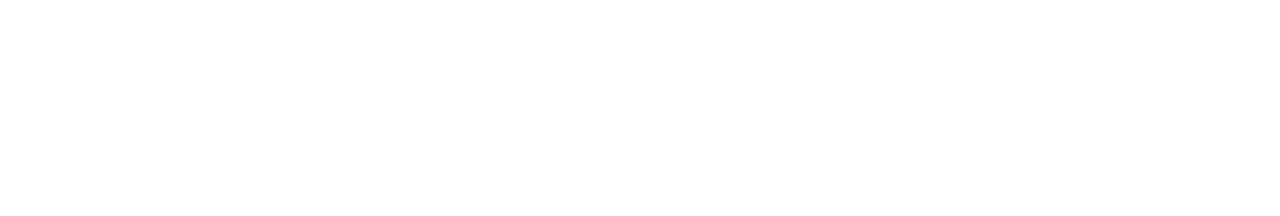
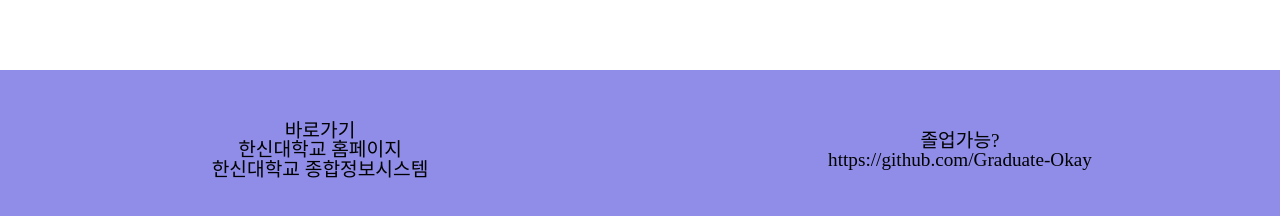
Before and after one commit to Graduate-Okay/Graduate-Okay-FE, a React (Create React App) app in the folder graduate-okay-fe/: page / in a window 1280 px wide. Shown: the part 682-898 px from the top of the page. Before the commit the page ends 800 px from the top, so only its background shows below. Built offline with nearby package versions, Linux system fonts and the light colour scheme; a web font is replaced by a local one.

Commit message:
Design : footer UI

```diff
--- a/graduate-okay-fe/src/App.tsx
+++ b/graduate-okay-fe/src/App.tsx
@@ -2,6 +2,7 @@ import React from "react";
 import { BrowserRouter, Route, Routes } from "react-router-dom";
 import Header from "./components/Header";
 import Nav from "./components/Nav";
+import Footer from "./components/Footer";
 import Main from "./pages/Main";
 
 function App() {
@@ -12,6 +13,7 @@ function App() {
       <Routes>
         <Route path="/" element={<Main />} />
       </Routes>
+      <Footer />
     </BrowserRouter>
   );
 }
--- /dev/null
+++ b/graduate-okay-fe/src/components/Footer.tsx
@@ -0,0 +1,50 @@
+import React from "react";
+import styled, { ThemeProvider } from "styled-components";
+import theme from "../constants/theme";
+
+const Footer: React.FC = () => {
+  return (
+    <ThemeProvider theme={theme}>
+      <FooterSection>
+        <Content>
+          <p>바로가기</p>
+          <a href="https://www.hs.ac.kr/intro.html" target="_blank">
+            한신대학교 홈페이지
+          </a>
+          <a href="https://hsctis.hs.ac.kr/app-nexa/index.html" target="_blank">
+            한신대학교 종합정보시스템
+          </a>
+        </Content>
+        <Content>
+          <p>졸업가능?</p>
+          <p>https://github.com/Graduate-Okay</p>
+        </Content>
+      </FooterSection>
+    </ThemeProvider>
+  );
+};
+
+export default Footer;
+
+const FooterSection = styled.footer`
+  display: flex;
+  width: 100%;
+  height: 20vh;
+  background-color: #8f8de7;
+  font-size: 1.1rem;
+`;
+
+const Content = styled.div`
+  display: flex;
+  padding: 1rem;
+  width: 100%;
+  justify-content: center;
+  flex-direction: column;
+  text-align: center;
+  @media ${({ theme }) => theme.device.laptop} {
+    font-size: 1.2rem;
+  }
+  @media ${({ theme }) => theme.device.largeLaptop} {
+    font-size: 1.4rem;
+  }
+`;
```
